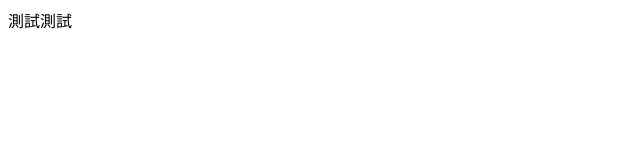
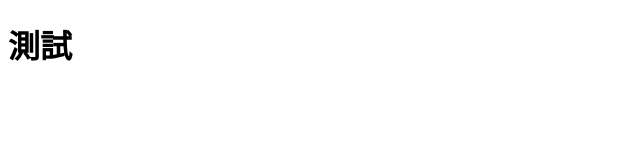
Before and after one commit to rarx3210-design/RWD-1, a plain HTML site: page index.html in a window 1280 px wide. Shown: the whole page, without its empty margins (0-640 px from the left). Drawn offline with Linux system fonts and the light colour scheme.

Commit message:
Add files via upload

```diff
--- a/index.html
+++ b/index.html
@@ -6,6 +6,6 @@
     <title>Document</title>
 </head>
 <body>
-    測試測試
+    <h1>測試</h1>
 </body>
 </html>
```
